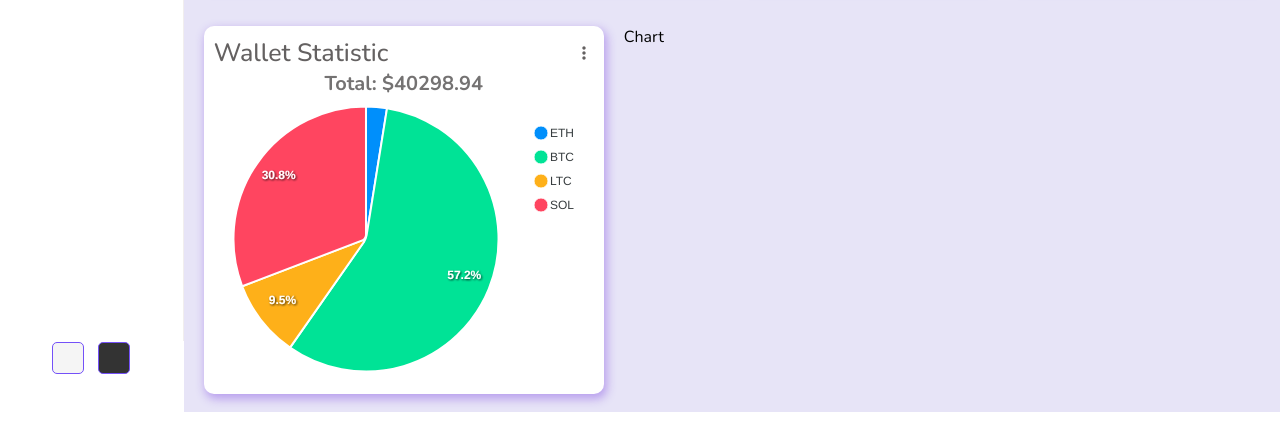
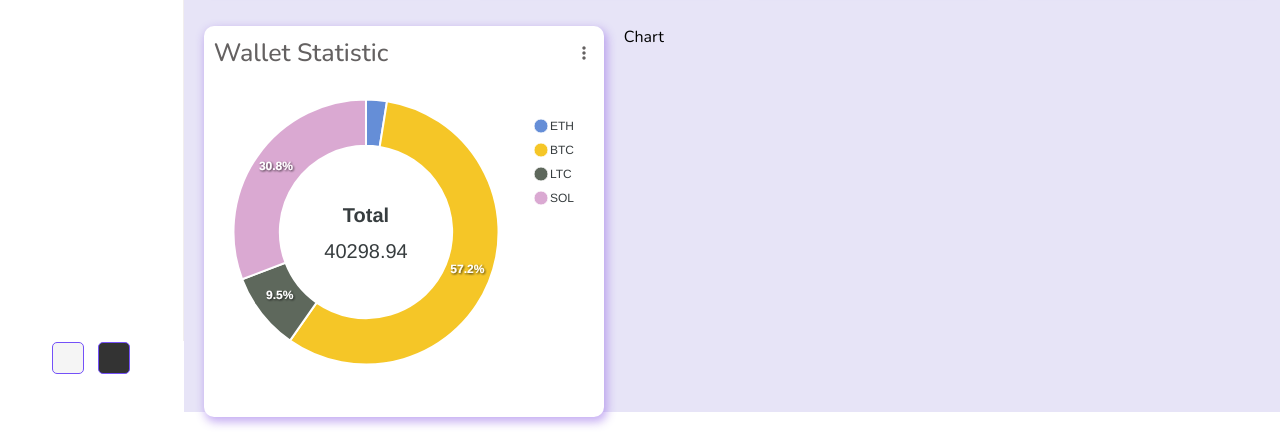
Before and after one commit to Bitummit/CryptoDashboard, a React (Vite) app: page / in a window 1280 px wide. Shown: the part 459-893 px from the top of the page. Built offline with nearby package versions, Linux system fonts and the light colour scheme.

Commit message:
add pie chart

```diff
--- a/package.json
+++ b/package.json
@@ -13,6 +13,9 @@
     "@emotion/styled": "^11.11.0",
     "@mui/icons-material": "^5.15.13",
     "@mui/styled-engine": "^5.15.11",
+    "@nivo/bar": "^0.85.1",
+    "@nivo/core": "^0.85.1",
+    "@nivo/pie": "^0.85.1",
     "apexcharts": "^3.47.0",
     "react": "^18.2.0",
     "react-apexcharts": "^1.4.1",
--- a/src/components/featured/Featured.jsx
+++ b/src/components/featured/Featured.jsx
@@ -6,23 +6,28 @@ const data = {
   series: [1023.2, 23042.12, 3821.61, 12412.01],
   options: {
     chart: {
-      type: "pie",
+      type: 'donut'
+    },
+    plotOptions: {
+      pie: {
+        donut: {
+          labels: {
+            show: true,
+            total: {
+              showAlways: true,
+              show: true,
+              label: 'Total',
+              fontSize: '20px',
+              fontWeight: 'bold',
+            }
+          }
+        }
+      }
     },
     labels: ["ETH", "BTC", "LTC", "SOL"],
-    responsive: [
-      {
-        breakpoint: 100,
-        options: {
-          chart: {
-            width: 200,
-          },
-          legend: {
-            position: "right",
-          },
-        },
-      },
-    ],
-  },
+    colors: ['#658ed7', '#f5c627', '#5e685c', '#daa9d2'],
+  }
+
 };
 
 let total = 0;
@@ -38,13 +43,13 @@ export default function Featured() {
         <h1 className="title">Wallet Statistic</h1>
         <MoreVertIcon fontSize="small" />
       </div>
-      <div className="total">Total: ${total}</div>
+      {/* <div className="total">Total: ${total}</div> */}
       <div className="bottom">
         <div className="featuredChart">
           <ReactApexChart
             options={data.options}
             series={data.series}
-            type="pie"
+            type="donut"
             width={380}
           />
         </div>
--- a/src/components/featured/featured.scss
+++ b/src/components/featured/featured.scss
@@ -19,14 +19,8 @@
 
  }
 
- .total {
-    display: flex;
-    font-weight: bold;
-    font-size: 20px;
-    color: rgb(116, 114, 114);
-    justify-content: center;
-}
-
   .bottom {
+    margin-top: 20px;
+    margin-bottom: 30px;
   }
 }
```
Also changed, not shown: 1 other file (tests, documents, lock files or other folders).
